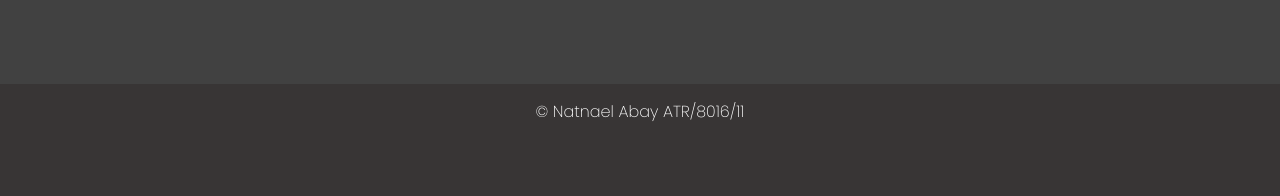
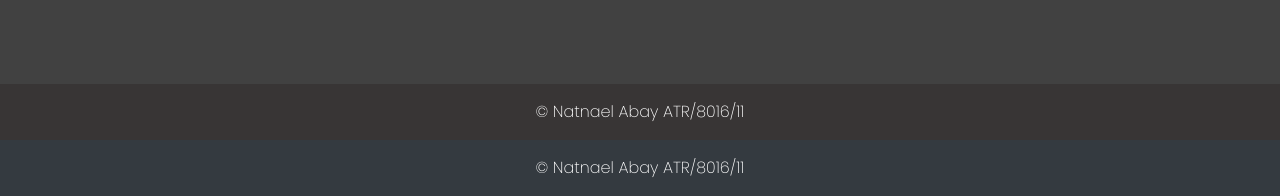
Before and after one commit to natnaelabay/Flask-Book-Reviews-App, a Flask app: template books/templates/home.html in a window 1280 px wide. Shown: the part 1227-1423 px from the top of the page. Before the commit the page ends 1348 px from the top, so only its background shows below. Run offline with Flask 2, Linux system fonts and the light colour scheme; the template is opened without the code that fills it, so the values that code supplies are empty.

Commit message:
[template] footer section added

```diff
--- a/books/templates/base.html
+++ b/books/templates/base.html
@@ -51,6 +51,9 @@
     {% block content %}
 
     {% endblock %}
+    <footer class="text-center bg-dark">
+        &copy; Natnael Abay ATR/8016/11
+    </footer>
 
 
     <!-- <script src="https://cdn.jsdelivr.net/npm/axios/dist/axios.min.js"></script> -->
```
